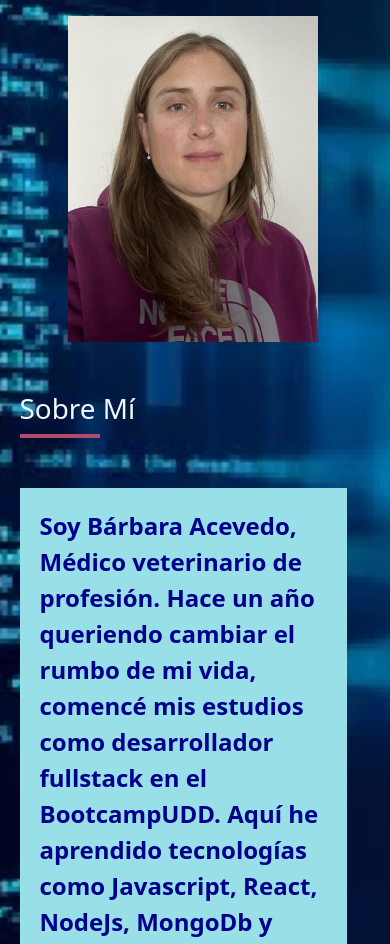
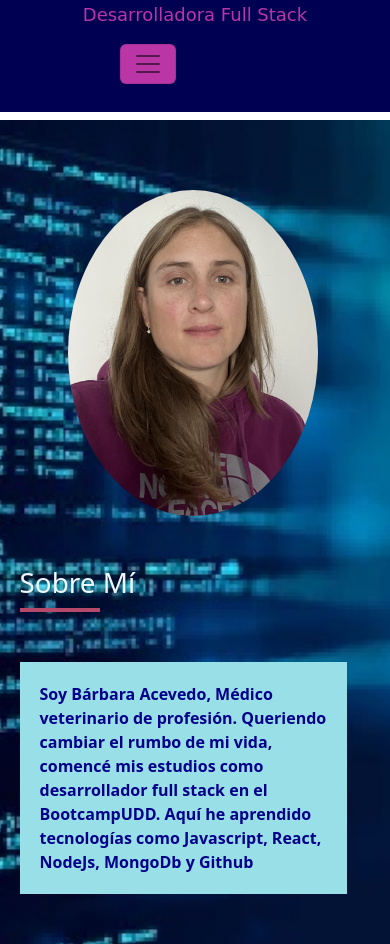
Before and after one commit to bacevedo12/Portafolio, a plain HTML site: page index.html in a window 390 px wide. Shown: the part 234-1178 px from the top of the page. Drawn offline with nearby package versions, Linux system fonts and the light colour scheme.

Commit message:
cambios en estilos

```diff
--- a/index.html
+++ b/index.html
@@ -14,12 +14,15 @@
     <div>
         <header class="navbar">
             <nav class="navbar navbar-expand-lg menu justify-content-center">
+                <div class="col-sm-12 col-md-4 col-lg-4">
+                    <img src="./images/fotoIniciales2.jpg" class="img-fluid fotoFooter">
+                </div>
                 <div class="">
                  <div>
                     <h1 class="h1 mt-4">Bárbara Acevedo Pierart</h1>
-                    <p class="text-center">Desarrolladora Fullstack</p>
+                    <p class="text-center">Desarrolladora Full Stack</p>
                  </div>
-                  <button class="navbar-toggler" type="button" data-bs-toggle="collapse" data-bs-target="#navbarNav" aria-controls="navbarNav" aria-expanded="false" aria-label="Toggle navigation">
+                  <button class="navbar-toggler text-white btnNavbar" type="button" data-bs-toggle="collapse" data-bs-target="#navbarNav" aria-controls="navbarNav" aria-expanded="false" aria-label="Toggle navigation">
                     <span class="navbar-toggler-icon"></span>
                   </button>
                   <div class="collapse navbar-collapse mb-4" id="navbarNav">
@@ -49,7 +52,7 @@
         <div class="me-4 sobreMi">
             <h1 class="tituloSobreMi" id="SobreMi">Sobre Mí </h1>
             <div class="divider"></div>
-            <p class="parrafoSobreMi">Soy Bárbara Acevedo, Médico veterinario de profesión. Hace un año queriendo cambiar el rumbo de mi vida, comencé mis estudios como desarrollador fullstack en el BootcampUDD.
+            <p class="parrafoSobreMi">Soy Bárbara Acevedo, Médico veterinario de profesión. Queriendo cambiar el rumbo de mi vida, comencé mis estudios como desarrollador full stack en el BootcampUDD.
                Aquí he aprendido tecnologías como Javascript, React, NodeJs, MongoDb y Github
             </p>
             <div class="">
@@ -267,7 +270,7 @@
                 </div>
                 <div class="col-sm-12 col-md-4 col-lg-4 nombreFooter">
                     <h3>Bárbara Acevedo</h3>
-                    <p class="parrafoFooter">Desarrolladora fullstack</p>
+                    <p class="parrafoFooter">Desarrolladora full Stack</p>
                     <p>bacevedo85@hotmail.com</p>
                 </div>
                 <div class=" col-sm-12 col-md-4 col-lg-4">
--- a/style.css
+++ b/style.css
@@ -2,9 +2,14 @@
     width: 100%;
     font-family:cursive;
     background-color:rgb(0, 0, 83) ;
-    color:#b64869;
+    color:#ba35a6;
     font-size: x-large;
 
+}
+
+.btnNavbar {
+    background: #ba35a6;
+    color: antiquewhite;
 }
 
 .h1 {
@@ -18,7 +23,9 @@
 
 
 .fotomia {
-    max-width: 500px;
+    max-width: 400px;
+    max-height: 400px;
+    border-radius: 50%;
    }
 
 .main {
@@ -135,6 +142,7 @@
   }
 
 .contacto {
+    max-width: 100%;
     background-image: url('./images/fotoCodigo.jpg');
     justify-content: center;
     text-align: center;
@@ -147,6 +155,7 @@
 
 .formulario {
     background-color: aqua;
+    max-width: 70%;
 }
 
 .btnContacto {
@@ -175,13 +184,24 @@
 }
 
 .parrafoFooter {
-    color:#b64869;
+    color:#ba35a6;
 }
 
+@media screen and (max-width:1000px){
+    .btnNavbar {
+      margin-bottom: 20px;
+      margin-left: 100px;
 
-
+    }
+}
 
 @media screen and (max-width:950px){
+    .btnNavbar {
+      margin-bottom: 20px;
+      margin-left: 100px;
+
+    }
+
    .h1 {
     margin-left: 10px;
    }
@@ -200,7 +220,7 @@
    }
 
    .fotosInsignias {
-     margin-bottom: 10px;
+     margin-bottom: 20px;
    }
 
    .footer {
@@ -227,6 +247,11 @@
         max-width: 300px;
     }
 
+    .sobreMi {
+        font-weight: bold;
+        font-size: large;
+    }
+
     .fotosInsignias {
         width: 300px;
     }
@@ -241,6 +266,15 @@
         max-width: 250px;
     }
 
+    .sobreMi {
+        font-weight: bold;
+        font-size: medium ;
+    }
+
+    .fotosInsignias {
+        width: 250px;
+        margin-left: 10px;
+    }
     .footer {
         font-size: large;
     }
```
Also changed, not shown: images/paginaNature.jpg (added).
